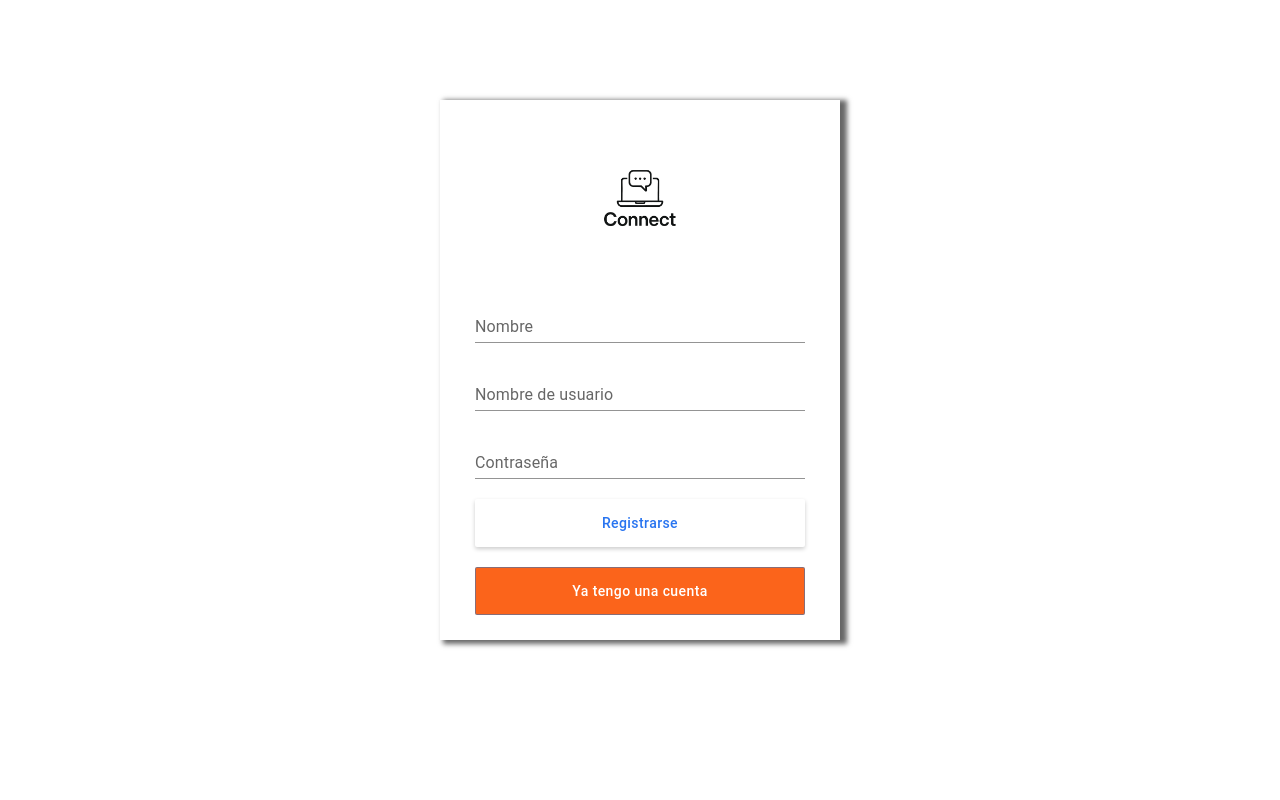
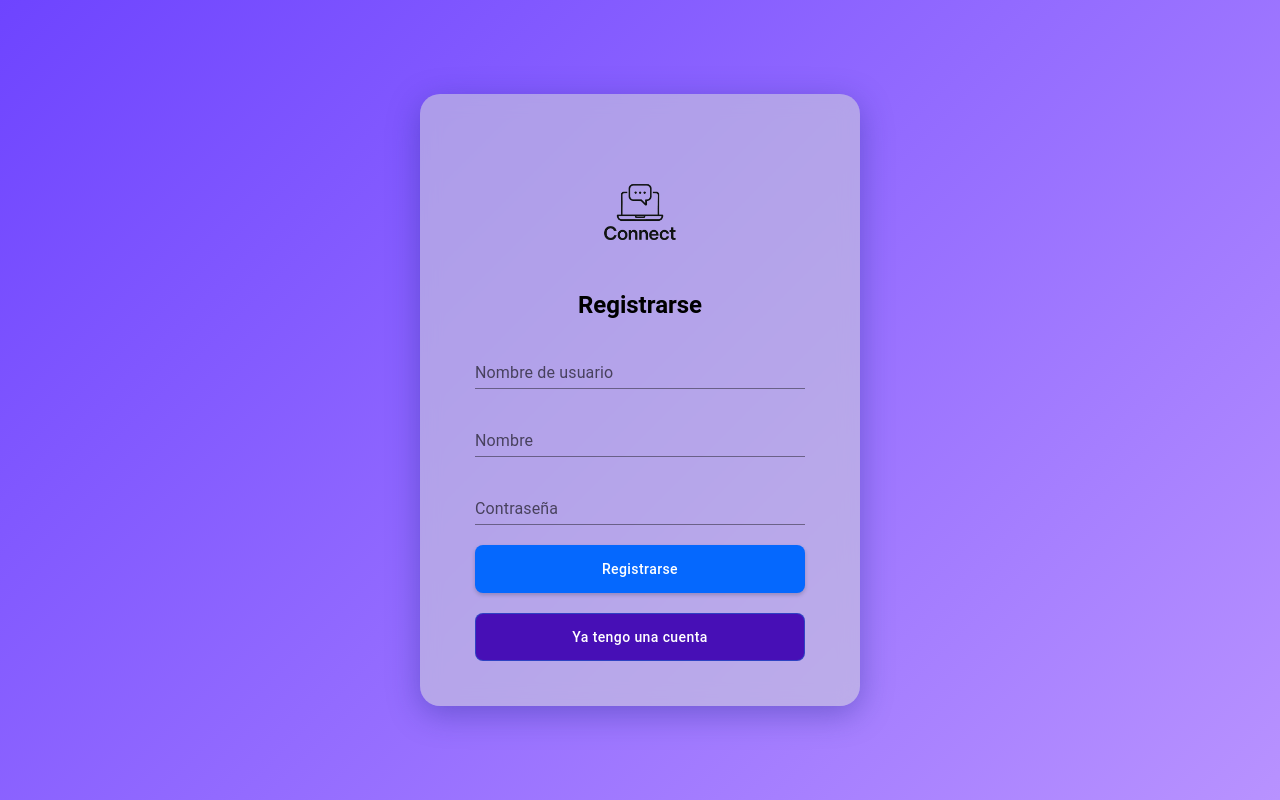
Before and after one commit to Alej0rtiz/Blog-MERN--Cliente, a React (Create React App) app: page / in a window 1280 px wide. Both pictures are taken after a click on the button "Crear una Cuenta". Built offline with nearby package versions, Linux system fonts and the light colour scheme.

Commit message:
Actualizacion de los estilos del login/registro

```diff
--- a/src/App.js
+++ b/src/App.js
@@ -3,10 +3,9 @@ import './App.css';
 //Componentes:
 import Login from './Componentes/Cuenta/Login';
 
-
 function App() {
   return (
-    <div style={{marginTop : 100}}>
+    <div style={{marginTop : 0}}>
         <Login />
     </div>
   );
--- a/src/Componentes/Cuenta/Login.jsx
+++ b/src/Componentes/Cuenta/Login.jsx
@@ -11,15 +11,24 @@ import LoginImage from '../../assets/Logo-nobg.png';
 //import de la API para hacer peticiones al backend
 import { API } from '../../Servicio/api.js';
 
+const Fondo = styled(Box)`
+ background: linear-gradient(135deg, #6e44ff, #b892ff); // degradado púrpura moderno
+  height: 100vh;
+  display: flex;
+  align-items: center;
+  justify-content: center;
+`;
 
-//---------------------------------------------
-// Estilos personalizados con styled-components
-//---------------------------------------------
+
+//Elementos estilizados
 const Componente = styled(Box)`
     width: 400px;
-    margin: auto;
-    box-shadow: 5px 2px 5px 2px rgb(0 0 0/ 0.6);
-
+  margin: auto;
+  padding: 20px;
+  background-color: rgba(204, 205, 220, 0.59);
+  backdrop-filter: blur(10px);
+  border-radius: 20px;
+  box-shadow: 0 8px 32px 0 rgba(31, 38, 135, 0.37);
 `;
 
 const Imagen = styled('img')({
@@ -43,42 +52,39 @@ const Wrapper = styled(Box)`
 
 const LoginButton = styled(Button)`
     text-transform: none;
-    background: #FB641B;
+    background:rgb(71, 15, 182); /* Morado */
     color: #fff;
     height: 48px;
-    border-radius: 2px;
+    border-radius: 8px;
+    transition: background 0.3s ease, transform 0.2s ease;
+
+    &:hover {
+        background:rgb(125, 42, 243); /* Morado más oscuro */
+        transform: scale(1.03);
+    }
 `;
 
-const SignUpButton = styled(Button)`
-    text-transform: none;
-    background: #fff;
-    color: #2874f0;
+const SingUpButton = styled(Button)`
+   text-transform: none;
+    background:rgb(5, 104, 254); /* Verde */
+    color: white;
     height: 48px;
-    border-radius: 2px;
-    box-shadow: 0 2px 4px 0 rgb(0 0 0 / 20%);
+    border-radius: 8px;
+    box-shadow: 0 2px 4px 0 rgba(0, 0, 0, 0.2);
+    transition: background 0.3s ease, transform 0.2s ease;
+
+    &:hover {
+        background:rgba(31, 61, 235, 0.85); /* Verde más oscuro */
+        transform: scale(1.03);
+    }
 `;
 
-const Error = styled(Typography)`
-    font-size: 10px;
-    color: #ff6161;
-    line-height: 0;
-    margin-top: 10px;
-    font-weight: 600;
-`;
-
-
-//---------------------------------------------
-// Valores iniciales para el formulario de registro (signup)
-//---------------------------------------------
+// Valores iniciales para el formulario de registro (signup):
 const signupInitialValues = {
     name: '',   //nombre real
     username: '',   //nombre de usuario
     password: '',   //contraseña
 }
-
-//---------------------------------------------
-// Componente principal
-//---------------------------------------------
 
 const Login = () => {
 
@@ -88,8 +94,6 @@ const Login = () => {
     // Estado para almacenar los datos del formulario de registro
     const [signup, setSignup] = useState(signupInitialValues);
 
-    // Estado para mostrar errores en pantalla
-    const [error, setError] = useState('');
 
      // Función que alterna entre la vista de login y registro
     const toggleSingUp = () => {
@@ -100,30 +104,15 @@ const Login = () => {
     // Función que se ejecuta cada vez que el usuario escribe en un input
     // Actualiza el estado "signup" usando el "name" del campo como clave
     const onInputChange = (e) =>{
+
         setSignup({...signup, [e.target.name]: e.target.value});
+
+
     }
 
-    // Función que se ejecuta al hacer clic en el botón de registro
-    // Envía los datos del formulario de registro al backend
-    const SignUpUser = async () => {
-
-        let response = await API.userSignup(signup);
-        if(response.IsSuccess){
-
-            // Limpia error, reinicia formulario y cambia a vista de login
-            setError('');
-            setSignup(signupInitialValues);
-            toggleAccount('login');
-        }
-        else{
-
-            setError('Algo salió mal, intentelo nuevamente mas tarde');
-
-        }
-    };
-
-    //render del componente
+    //retorno del componente
     return(
+        <Fondo>
         <Componente>
             <Box>
                 <Imagen src={LoginImage} alt="Logo de Connect"/>
@@ -134,25 +123,27 @@ const Login = () => {
 
                     //vista de inicio de sesion
                     <Wrapper>
+                    <Typography  variant="h5" align="center" fontWeight="bold">
+                        Iniciar sesion
+                    </Typography>
                     <TextField variant='standard' label='Nombre de usuario' />
                     <TextField variant='standard' label='Contraseña' />
                     <LoginButton variant='contained'>Iniciar Sesión</LoginButton>
                     {/* Botón para cambiar a la vista de registro */}
-                    <SignUpButton onClick={() => toggleSingUp()} variant='outlined'>Crear una Cuenta</SignUpButton>
+                    <SingUpButton onClick={() => toggleSingUp()} variant='outlined'>Crear una Cuenta</SingUpButton>
                 </Wrapper>
 
                 :
 
                 //vista de registro
                 <Wrapper>
-                    <TextField variant='standard' name='name' label='Nombre' onChange={(e)=> onInputChange(e)} />
-                    <TextField variant='standard' name='username' label='Nombre de usuario' onChange={(e)=> onInputChange(e)} />
-                    <TextField variant='standard' name='password' label='Contraseña' onChange={(e)=> onInputChange(e)} />
-
-                    {/* Mensaje de error */}
-                    {error && <Error>{error}</Error>}
-
-                    <SignUpButton variant='contained' onClick={() => SignUpUser()}>Registrarse</SignUpButton>
+                    <Typography variant='h5' align='center' fontWeight="bold">
+                        Registrarse
+                    </Typography>
+                    <TextField variant='standard' name='UserName' label='Nombre de usuario' onChange={(e)=>onInputChange(e)} />
+                    <TextField variant='standard' name='Name' label='Nombre' onChange={(e)=>onInputChange(e)} />
+                    <TextField variant='standard' name='Password' label='Contraseña' onChange={(e)=>onInputChange(e)} />
+                    <SingUpButton variant='contained'>Registrarse</SingUpButton>
                     {/* Botón para volver a la vista de login */}
                     <LoginButton onClick={() => toggleSingUp()} variant='outlined'>Ya tengo una cuenta</LoginButton>
                 </Wrapper>
@@ -160,6 +151,7 @@ const Login = () => {
                 }
             </Box>
         </Componente>
+        </Fondo>
     )
 }
 
```
